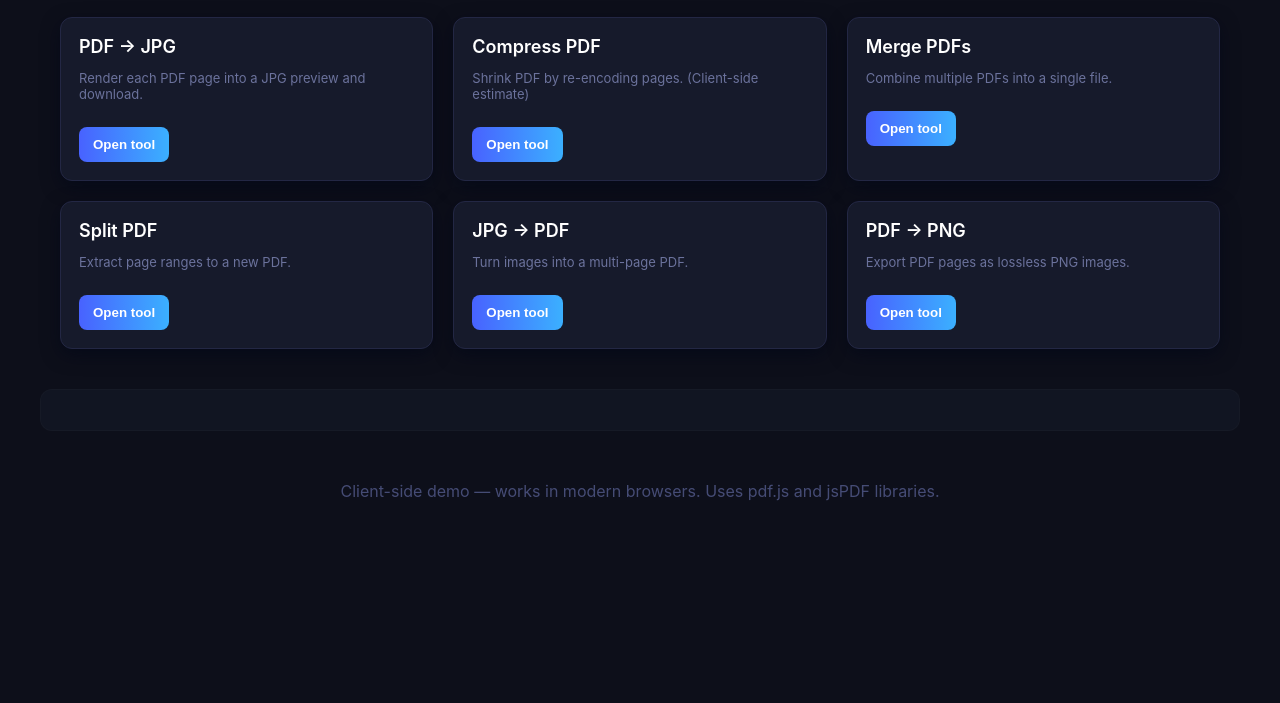
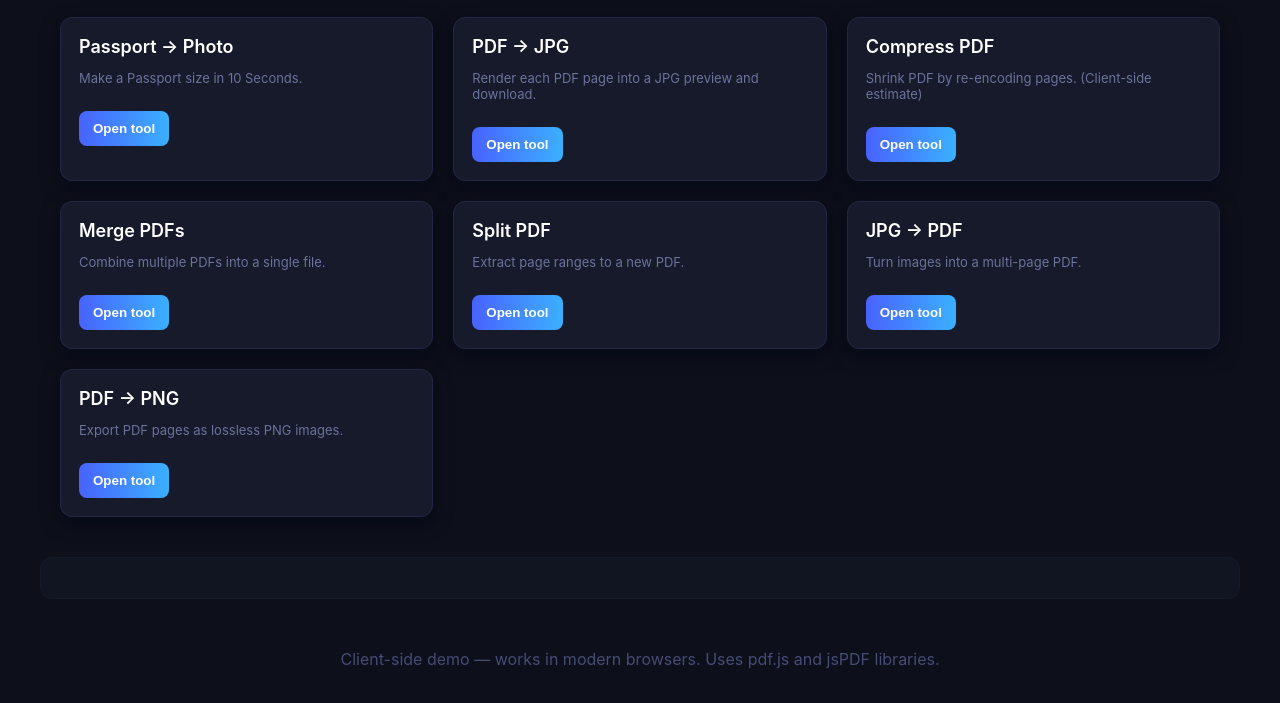
Before and after one commit to new-job-portal/pdfeditor, a plain HTML site: page index.html in a window 1280 px wide. Shown: the part 97-800 px from the top of the page. Drawn offline with nearby package versions, Linux system fonts and the light colour scheme.

Commit message:
Update index.html

```diff
--- a/index.html
+++ b/index.html
@@ -80,6 +80,12 @@ input[type=file]{color:transparent}
 <div class="header">All-in-One PDF Converter Tools</div>
 
 <div class="container">
+    <div class="card">
+        <div class="card-title">Passport → Photo</div>
+        <p>Make a Passport size in 10 Seconds.</p>
+        <button class="btn" onclick="window.location.href='Passport_photo.html'">Open tool</button>
+    </div>
+
     <div class="card">
         <div class="card-title">PDF → JPG</div>
         <p>Render each PDF page into a JPG preview and download.</p>
```
